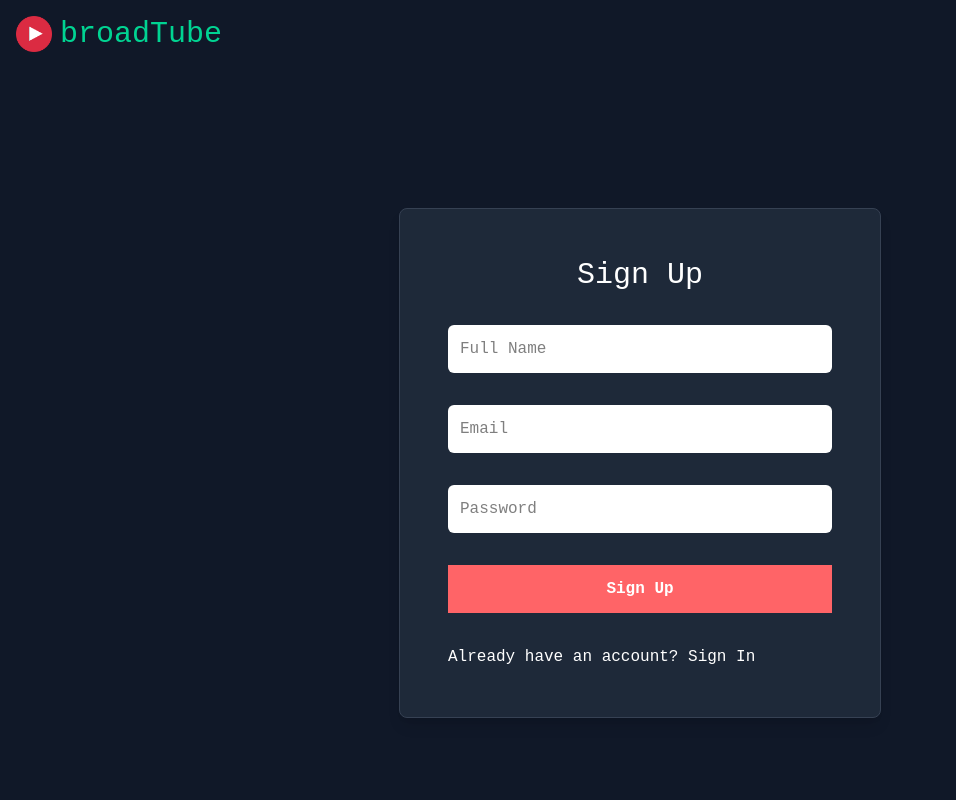
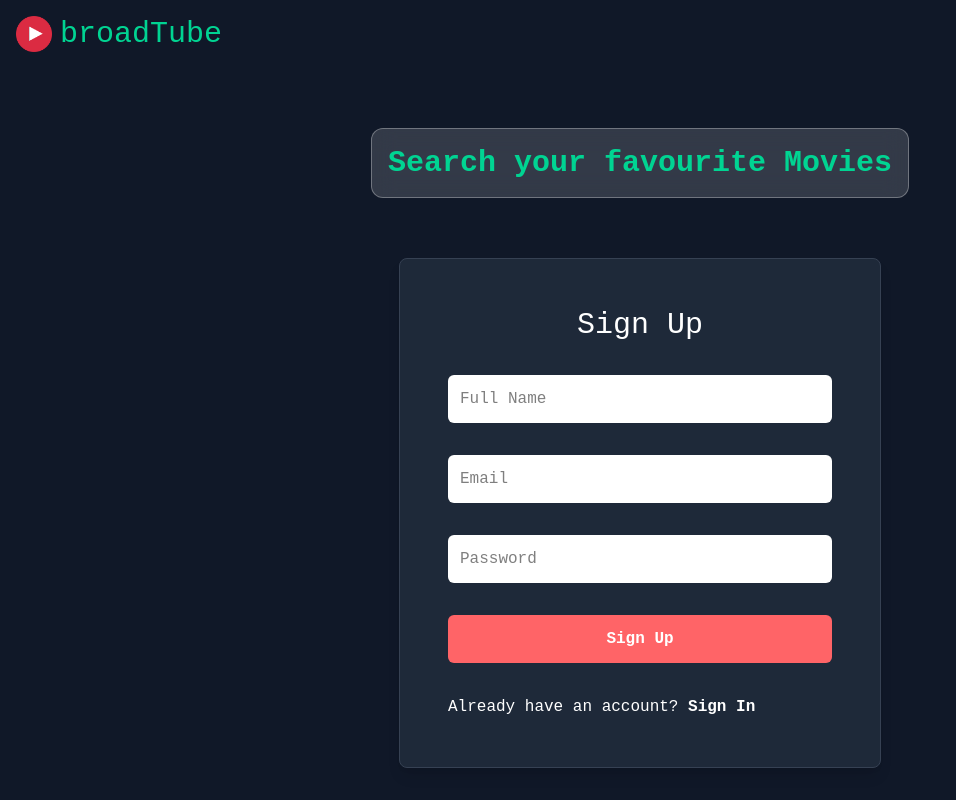
Before and after one commit to FarhanP/BroadTube, a React (Vite) app: page / in a window 1280 px wide. Shown: the whole page, without its empty margins (0-956 px from the left). Built offline with nearby package versions, Linux system fonts and the light colour scheme; no server answers.

Commit message:
Llogin screen UI update

```diff
--- a/src/Components/Login.jsx
+++ b/src/Components/Login.jsx
@@ -92,7 +92,10 @@ const Login = () => {
   return (
     <div className="flex flex-col gap-15">
       <Header />
-      <div className="flex items-center justify-center pt-20">
+      <h1 className="bg-white/15 backdrop-blur-md border border-white/30 rounded-xl p-4 w-fit m-auto  text-xl sm:text-3xl font-bold text-emerald-400 text-center">
+        Search your favourite Movies
+      </h1>
+      <div className="flex items-center justify-center">
         <form className="border border-gray-700 bg-gray-800 sm:px-8 px-4 sm:py-4 py-2 rounded-lg shadow-lg">
           <div className="flex sm:min-w-sm min-w-xs max-w-xs sm:max-w-sm flex-col gap-8 mx-4 my-8">
             <h2 className="text-white text-3xl text-center">
@@ -129,19 +132,23 @@ const Login = () => {
               <p className="text-red-400 text-sm">{errorMessage}</p>
             )}
             <button
-              className="bg-red-400 text-white hover:opacity-90 font-bold p-3 cursor-pointer"
+              className="bg-red-400 rounded-md text-white hover:opacity-90 font-bold p-3 cursor-pointer"
               onClick={handleSign}
               type="button"
             >
               {isSignedIn ? " Sign In" : "Sign Up"}
             </button>
             <p className="text-white cursor-pointer" onClick={toggleSignIn}>
-              {isSignedIn
-                ? "New to BroadTube? Sign Up"
-                : "Already have an account? Sign In"}
-              {/* <span className="underline cursor-pointer" onClick={toggleSignIn}>
-                {isSignedIn ? " Sign Up" : " Sign In"}
-              </span> */}
+              {isSignedIn ? (
+                <>
+                  New to BroadTube? <span className="font-bold">Sign Up</span>
+                </>
+              ) : (
+                <>
+                  Already have an account?{" "}
+                  <span className="font-bold">Sign In</span>
+                </>
+              )}
             </p>
           </div>
         </form>
```
